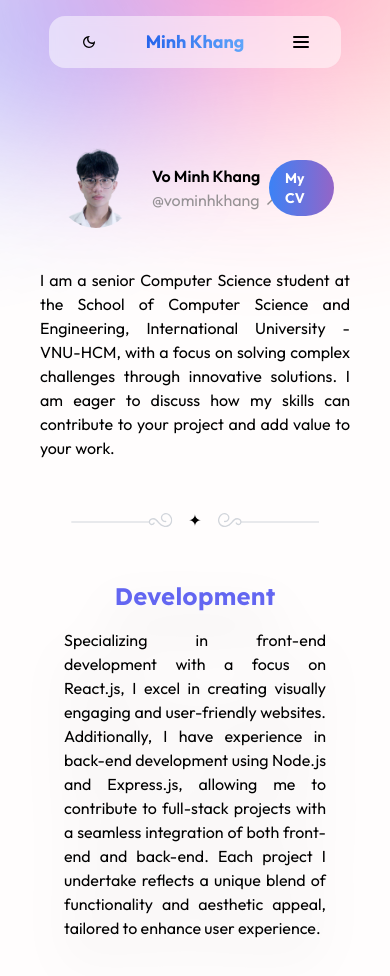
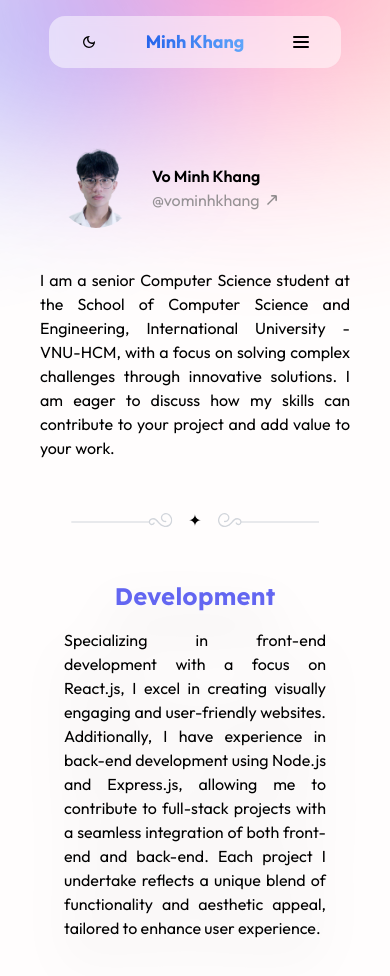
Before and after one commit to leaser019/my-portfolio, a Next.js app: page / in a window 390 px wide. Shown: the top 976 px of the page. Built offline with nearby package versions, Linux system fonts and the light colour scheme.

Commit message:
hotfix: UI button download

```diff
--- a/pages/index.jsx
+++ b/pages/index.jsx
@@ -25,7 +25,7 @@ export default function Home() {
         <div className="lg:min-h-screen px-10 sm:px-20 md:px-32 lg:mb-12 lg:px-60 mx-auto max-w-[75rem]">
           <div className="lg:h-screen 2xl:h-max max-h-[11rem] max-w-[90rem] mx-auto p-4">
             <div className="flex flex-row justify-between items-center mt-20 space-x-4">
-              <div className="flex flex-row items-center space-x-4">
+              <div className="flex flex-row items-center justify-center space-x-4">
                 <Image
                   className={`rounded-full ${
                     currentTheme === 'dark' ? 'shadow-sm shadow-white' : ''
@@ -37,7 +37,7 @@ export default function Home() {
                 />
                 <div className="flex flex-col">
                   <h2 className="flex sm:text-sm md:text-2xl lg:text-2xl">
-                    <span className="font-semibold ">Vo Minh Khang</span>
+                    <span className="font-semibold">Vo Minh Khang</span>
                   </h2>
                   <h3>
                     <motion.div
@@ -56,7 +56,7 @@ export default function Home() {
                   </h3>
                 </div>
               </div>
-              <div className="flex justify-center">
+              <div className="justify-center hidden md:flex lg:flex">
                 <a
                   href="downloads/VoMinhKhang_CV.pdf"
                   download
```
